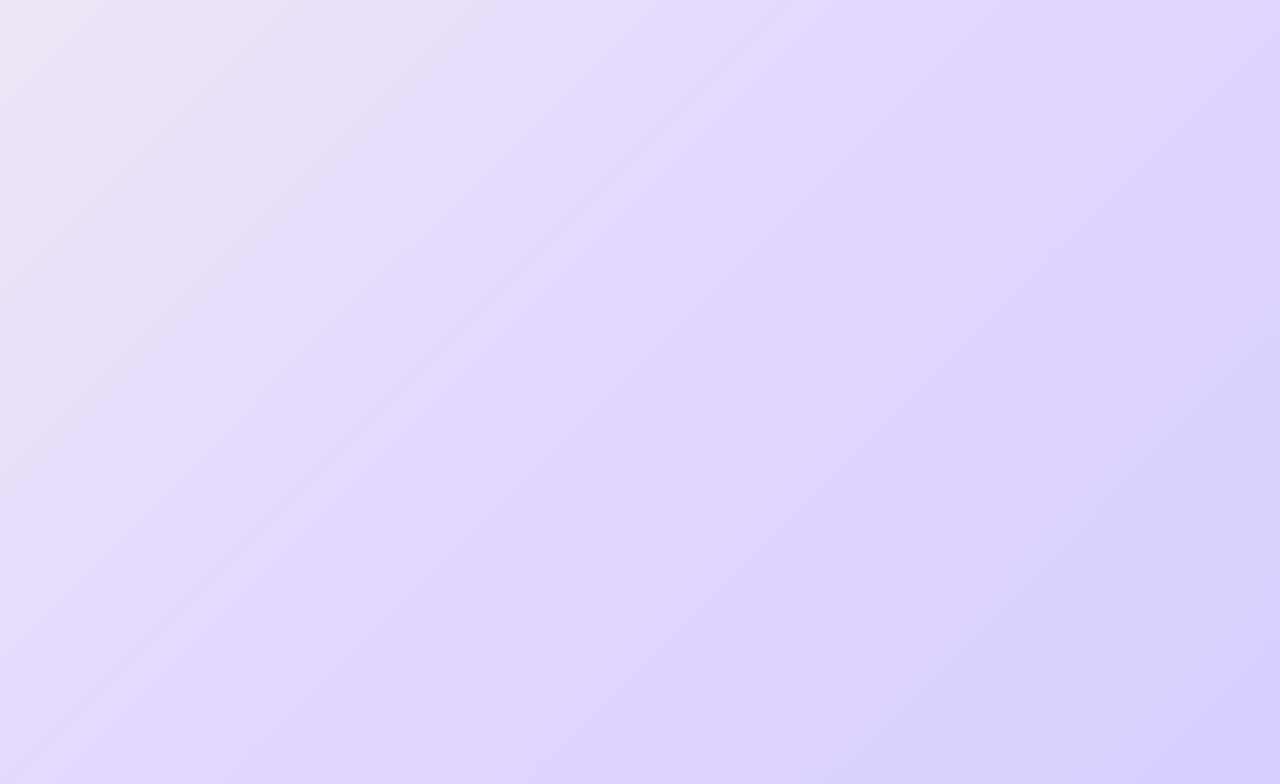
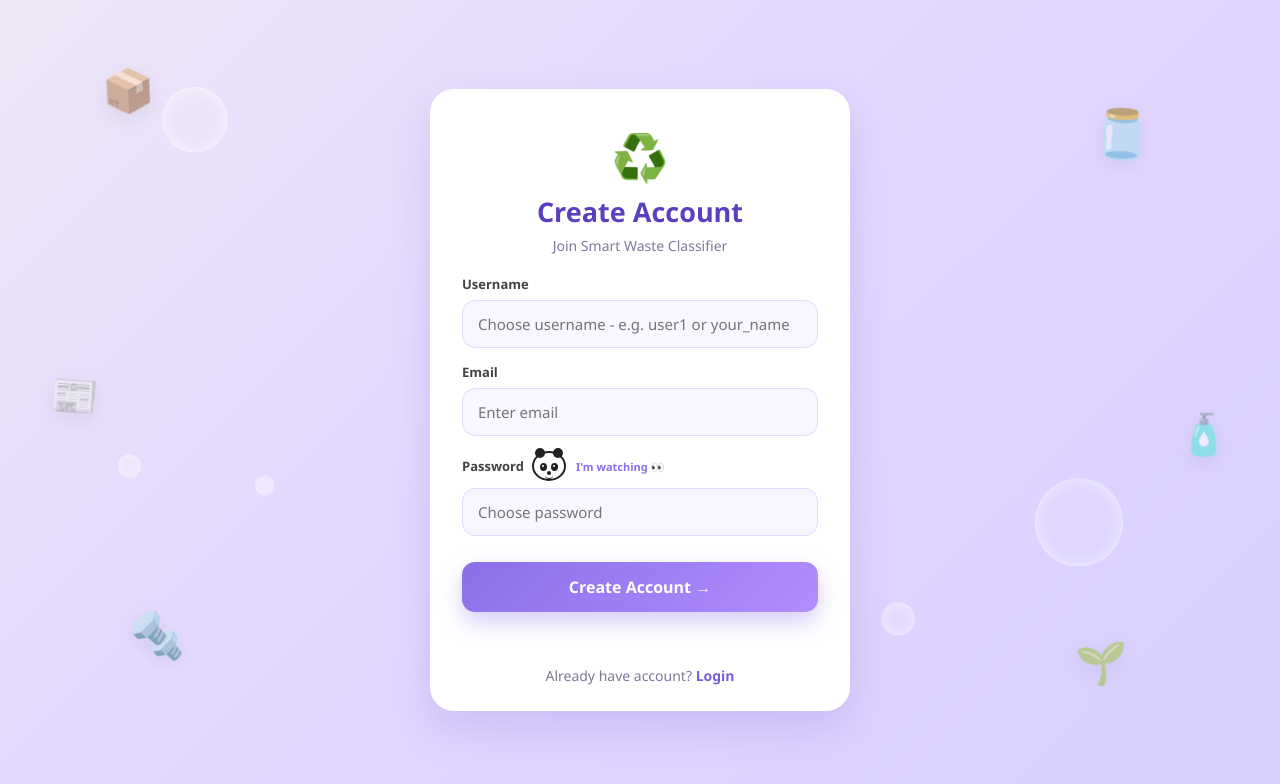
Before and after one commit to shalinii7/waste-app, a plain HTML site: page register.html in a window 1280 px wide. Drawn offline with Linux system fonts and the light colour scheme.

Commit message:
Refactor register.html for improved structure and style

```diff
--- a/register.html
+++ b/register.html
@@ -80,4 +80,82 @@
     content:'';position:absolute;width:10px;height:10px;background:#222;
     border-radius:50%;top:-5px;
   }
-  .panda::before{left:1px}.panda::after
+  .panda::before{left:1px}.panda::after{right:1px}
+  .eye{position:absolute;top:10px;width:7px;height:8px;background:#222;border-radius:50%;transition:0.2s}
+  .eye.left{left:6px}.eye.right{right:6px}
+  .eye::after{content:'';position:absolute;width:2.5px;height:2.5px;background:#fff;border-radius:50%;top:1.5px;left:2px}
+  .nose{position:absolute;left:50%;top:18px;transform:translateX(-50%);width:4px;height:3.5px;background:#222;border-radius:50%}
+  .mouth{position:absolute;left:50%;top:22px;transform:translateX(-50%);width:8px;height:4px;border-bottom:1.5px solid #222;border-radius:0 0 6px 6px}
+  .paw{
+    position:absolute;top:6px;width:10px;height:11px;background:#222;border-radius:50%;
+    opacity:0;transform:scale(0.5);transition:0.25s;z-index:2;
+  }
+  .paw.left{left:3px}.paw.right{right:3px}
+  .panda.sleep .eye{height:1.5px;top:13px}
+  .panda.sleep .eye::after{display:none}
+  .panda.sleep .paw{opacity:1;transform:scale(1)}
+  .panda-hint{font-size:11px;color:#8B6FE8;font-weight:600;margin-left:2px}
+</style>
+</head>
+<body>
+  <span class="float f1">📦</span><span class="float f2">🫙</span>
+  <span class="float f3">🔩</span><span class="float f4">🌱</span>
+  <span class="float f5">📰</span><span class="float f6">🧴</span>
+
+  <span class="bubble b1"></span><span class="bubble b2"></span><span class="bubble b3"></span>
+  <span class="bubble b4"></span><span class="bubble b5"></span><span class="bubble b6"></span>
+  <span class="bubble b7"></span>
+
+<div class="card">
+  <div class="logo">♻️</div>
+  <h2>Create Account</h2>
+  <p class="sub">Join Smart Waste Classifier</p>
+
+  <label>Username</label>
+  <input id="username" placeholder="Choose username - e.g. user1 or your_name">
+
+  <label>Email</label>
+  <input id="email" type="email" placeholder="Enter email">
+
+  <!-- Tiny Panda + Password in same row -->
+  <div class="pwd-row">
+    <label for="password">Password</label>
+    <div class="panda" id="panda">
+      <div class="eye left"></div><div class="eye right"></div>
+      <div class="paw left"></div><div class="paw right"></div>
+      <div class="nose"></div><div class="mouth"></div>
+    </div>
+    <span class="panda-hint" id="pandaText">I'm watching 👀</span>
+  </div>
+  <input id="password" type="password" placeholder="Choose password">
+
+  <button id="btn" onclick="register()">Create Account →</button>
+  <p id="msg"></p>
+  <p class="link">Already have account? <a href="login.html">Login</a></p>
+</div>
+
+<script>
+const API = "https://waste-app-m0ez.onrender.com";
+const pwd = document.getElementById('password');
+const panda = document.getElementById('panda');
+const pandaText = document.getElementById('pandaText');
+pwd.addEventListener('focus', ()=>{ panda.classList.add('sleep'); pandaText.textContent="I won't look! 🙈"; });
+pwd.addEventListener('blur', ()=>{ panda.classList.remove('sleep'); pandaText.textContent="I'm watching 👀"; });
+pwd.addEventListener('input', ()=>{ if(pwd.value.length>0){ panda.classList.add('sleep'); pandaText.textContent="Secret! 🤫"; } });
+async function register(){
+  const btn=document.getElementById('btn');const msg=document.getElementById('msg');
+  const username=document.getElementById('username').value.trim();
+  const email=document.getElementById('email').value.trim();const password=pwd.value;
+  if(!username||!email||!password){msg.textContent="Please fill all fields";msg.className="err";return;}
+  btn.disabled=true;btn.textContent="Creating...";msg.textContent="";
+  try{
+    const res=await fetch(API+"/register",{method:"POST",headers:{"Content-Type":"application/json"},body:JSON.stringify({username,email,password})});
+    const data=await res.json();
+    if(res.ok){msg.textContent="Account created! Go to Login...";msg.className="ok";setTimeout(()=>window.location.href="login.html",1200);}
+    else{msg.textContent=data.error||"Failed to register";msg.className="err";}
+  }catch(e){msg.textContent="Backend not running. Please try again.";msg.className="err";}
+  btn.disabled=false;btn.textContent="Create Account →";
+}
+</script>
+</body>
+</html>
```
